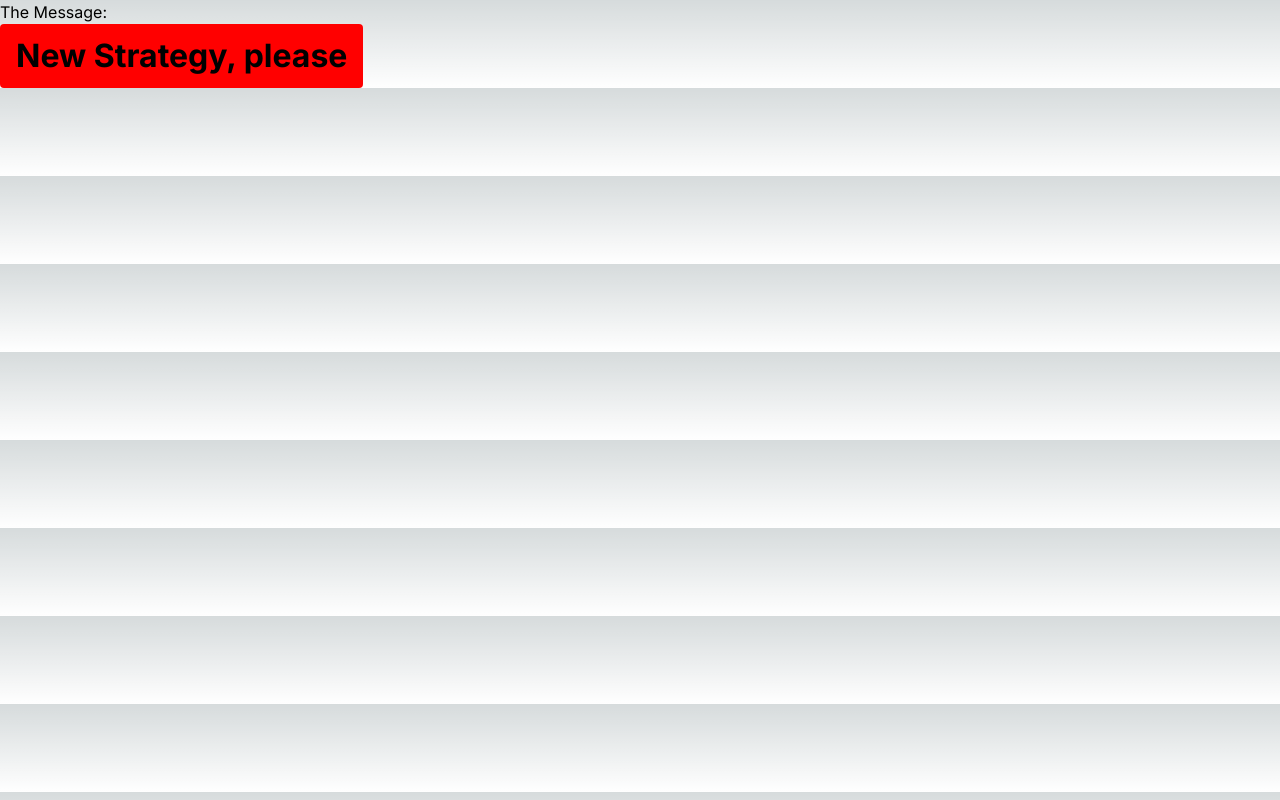
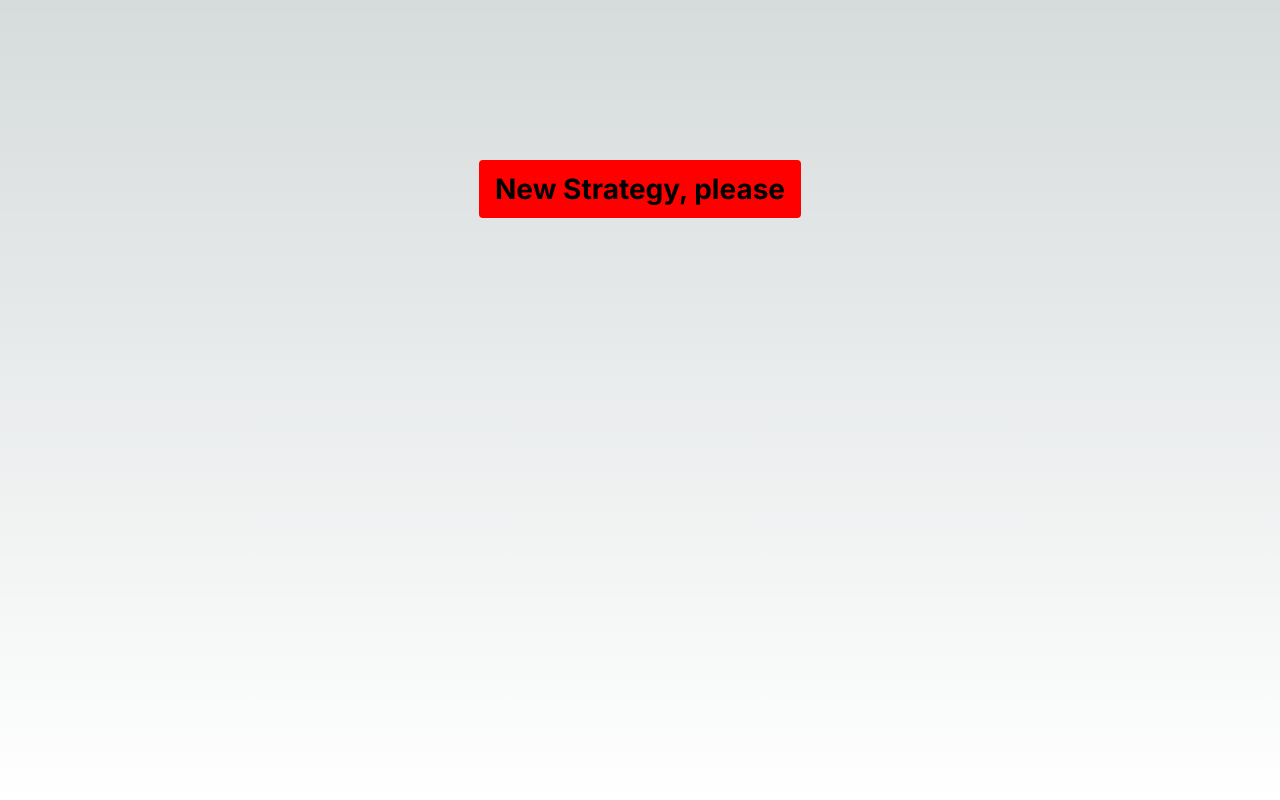
Before and after one commit to CodeTrafficker/oblique-strategies-demo, a Next.js app: page / in a window 1280 px wide. Built offline with nearby package versions, Linux system fonts and the light colour scheme.

Commit message:
styling
Refining type and button placement, sm and up screens, with Tailwind classes.

```diff
--- a/app/page.scss
+++ b/app/page.scss
@@ -1,9 +1,15 @@
 // page.scss
+
+
+#theMessage {
+  padding: 10vh 10vw;
+  font-size: 2.5rem;
+}
 
 button {
   background: red;
   padding: 3rem;
-  font-size: 2rem;
+  font-size: 1.75rem;
 
   @apply font-bold py-2 px-4 rounded;
   transition: all 0.5s ease-out;
--- a/app/page.tsx
+++ b/app/page.tsx
@@ -36,11 +36,12 @@ export default function obliqueStrategies()  {
     setMessage(prevMsg => thisRandomStrategy);
   }
 
+// flex flex-col
 
   return (
-    <div className="">
-      <p id="theMessage">The Message: {theMessage} </p>
-      <button className="primary" id="" onClick={pullObliqueStrategy}>New Strategy, please</button>
+    <div className=" h-screen v-screen text-center">
+      <p id="theMessage">{theMessage}</p>
+      <button className="primary absolute bottom-20 md:bottom-auto md:relative" onClick={pullObliqueStrategy}>New Strategy, please</button>
     </div>
   );
 }
```
